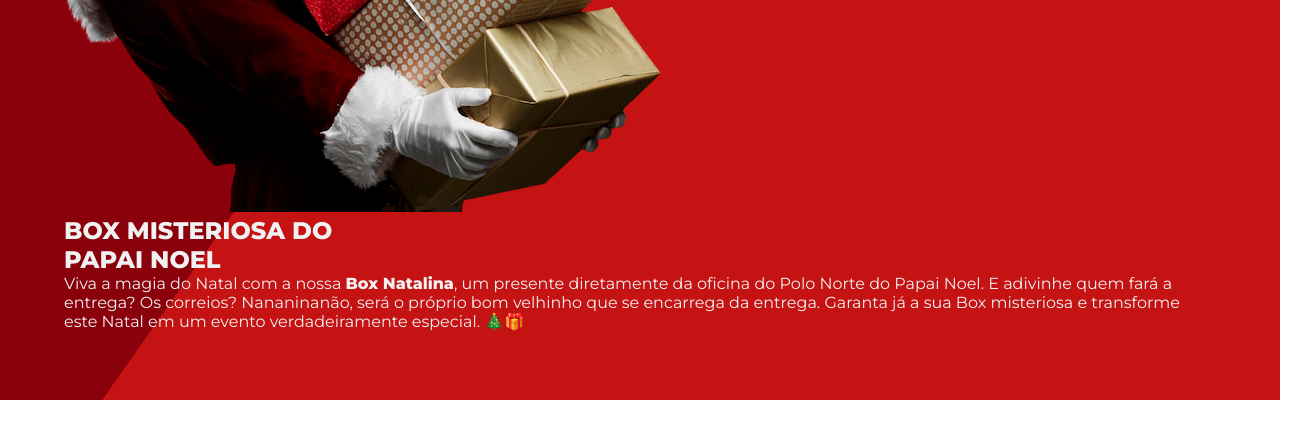
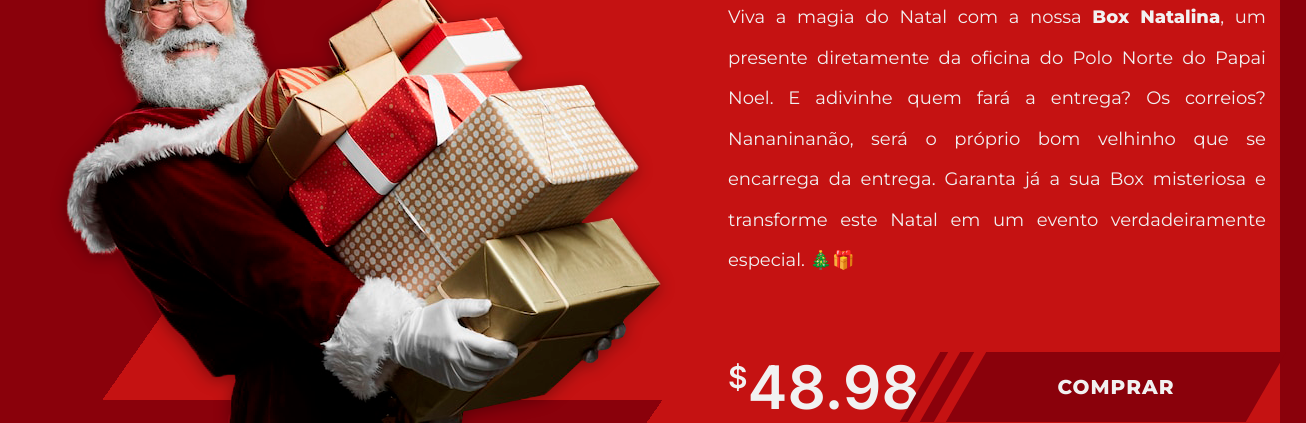
Before and after one commit to guilhermerodriguesone/box-misteriosa-do-papai-noel, a plain HTML site: page index.html in a window 1280 px wide. Shown: the part 400-823 px from the top of the page, 1306 px wide, since content can reach past the window. Before the commit the page ends 800 px from the top, so only its background shows below. Drawn offline with nearby package versions, Linux system fonts and the light colour scheme.

Commit message:
adicionando o botão na página

```diff
--- a/index.html
+++ b/index.html
@@ -42,9 +42,19 @@
         entrega? Os correios? Nananinanão, será o próprio bom velhinho que se encarrega
         da entrega. Garanta já a sua Box misteriosa e transforme este Natal em um
         evento verdadeiramente especial. 🎄🎁
-      </p> <!--PAREI NO 9:23 MIN-->
+      </p>
+      <div class="buy">
+        <p><sup>$</sup>48.98</p>
 
+        <div class="buy-button">
+          <span></span>
+          <span></span>
+          <span>
+            <button>COMPRAR</button>
+          </span>
+        </div>
 
+      </div>
     </section>
   </main>
 
--- /dev/null
+++ b/styles/buy.css
@@ -0,0 +1,56 @@
+.buy {
+    display: flex;
+    align-items: center;
+    justify-content: space-between;
+
+    margin-top: 70px;
+}
+
+.buy p {
+    font-size: 60px;
+    font-family: "inter";
+}
+
+.buy p sup {
+    font-size: 30px;
+    color; var(--red-dark)
+    margin-right: 6px;
+}
+
+.buy-button {
+    display: flex;
+    column-gap: 12px;
+}
+
+.buy-button span {
+    height: 70px;
+    background: var(--red-dark);
+
+    transform: skew(-30deg);
+}
+
+.buy-button span:nth-child(1){
+    width: 8px;
+}
+
+.buy-button span:nth-child(2) {
+    width: 14px;
+}
+
+.buy-button span:nth-child(3) {
+    width: 300px;
+}
+
+.buy-button span button {
+    background: transparent;
+    border: none;
+    width: 100%;
+    height: 100%;
+
+    font-size: 20px;
+    font-weight: 800;
+    letter-spacing: 1px;
+    cursor: pointer;
+
+    transform: skew(30deg);
+}
--- a/styles/global.css
+++ b/styles/global.css
@@ -1,4 +1,7 @@
 @import url(./header.css);
+@import url(./section.css);
+@import url(./buy.css);
+
 
 * {
   padding: 0;
@@ -28,6 +31,21 @@ body {
   flex-direction: column;
   padding: 32px 64px 0;
   background: var(--background-body);
+}
 
+main{
+  display: flex;
+  align-items: center;
+  column-gap: 64px;
 
+  flex: 1;
 }
+
+main img{
+  width: 100%;
+  max-width: 900px;
+  height: auto;
+
+  align-self: flex-end;
+  filter: var(--shadow-image);
+}
--- /dev/null
+++ b/styles/section.css
@@ -0,0 +1,27 @@
+section{
+    width: 100%;
+    max-width: 656px;
+    margin-top: 100px;
+}
+
+section h2 {
+    font-size: 24px;
+    font-weight: 900;
+    color: var(--red-dark);
+    padding-left: 4px;
+}
+
+section h1{
+    font-size: 90px;
+    font-weight: 900;
+    letter-spacing: -2px;
+    line-height: 0.8;
+}
+
+.description{
+    font-size: 18px;
+    line-height: 2.25;
+    text-align: justify;
+
+    margin-top: 32px;
+}
```
